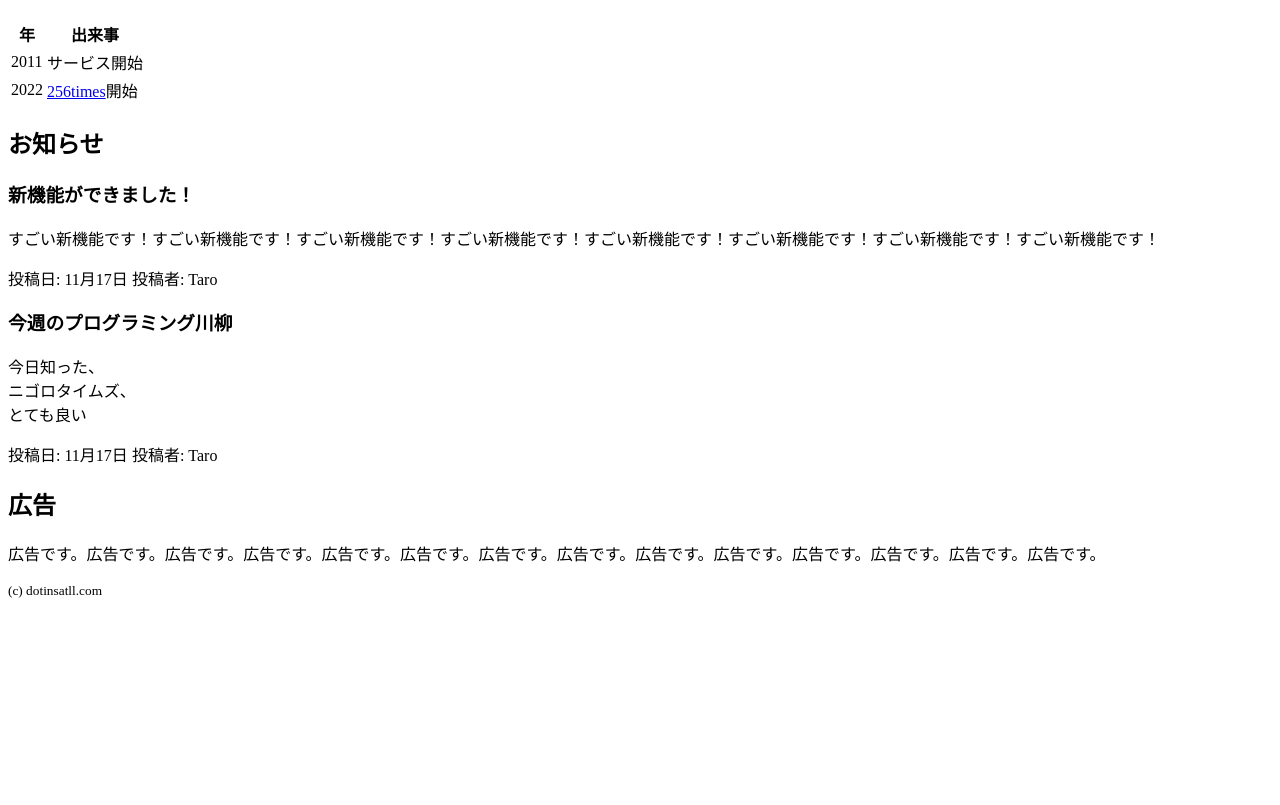
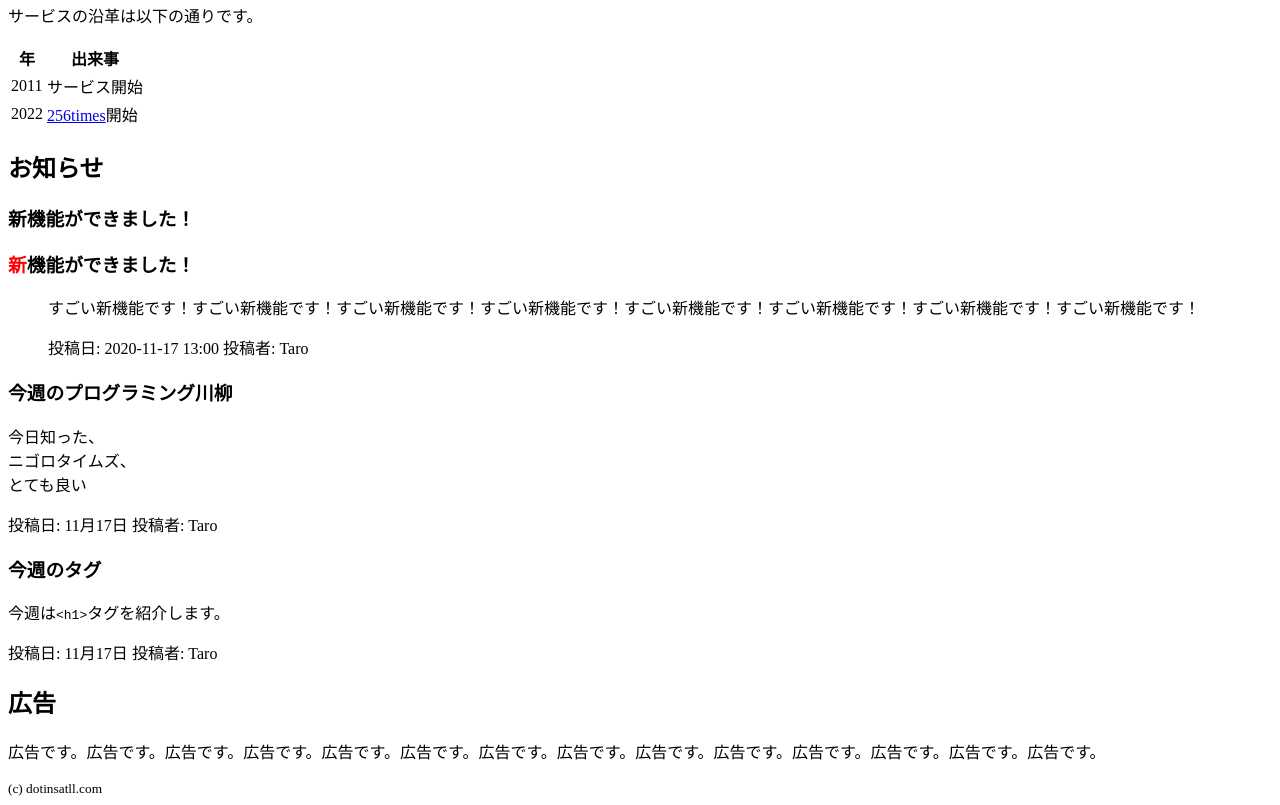
Before and after one commit to GitHubYone/myhtmltags, a plain HTML site: page index.html in a window 1280 px wide. Shown: the part 963-1768 px from the top of the page. Before the commit the page ends 1570 px from the top, so only its background shows below. Drawn offline with Linux system fonts and the light colour scheme.

Commit message:
html_study4

```diff
--- a/index.html
+++ b/index.html
@@ -23,6 +23,7 @@
         <li><a href="#features">サービスの特徴</a></li>
         <li><a href="#lesson">提供中のレッスン</a></li>
         <li><a href="#history">サービスの沿革</a></li>
+        <li><a href="#notice">お知らせ</a></li>
       </ol>
     </nav>
 
@@ -78,18 +79,25 @@
   </table>
 </section>
 
-<section>
+<section id="notice"><!--sectionタグは、囲った部分が文章のまとまりであることを明確に示すこと-->
   <h2>お知らせ</h2>
-  <article>
+  <article><!--articleタグは、独立した記事セクションであることを示すこと-->
     <h3>新機能ができました！</h3>
+    <h3><span style="color: red;">新</span>機能ができました！</h3>
+    <div style="margin-left: 40px;">
     <p>すごい新機能です！すごい新機能です！すごい新機能です！すごい新機能です！すごい新機能です！すごい新機能です！すごい新機能です！すごい新機能です！</p>
-      <footer>
-        <p>投稿日: <time datetime="2020-11-17 13:00">11月17日</time> 投稿者: Taro</p>
-      </footer>
+    <p>投稿日: <time> </time>2020-11-17 13:00</time> 投稿者: Taro</p>
   </article>
   <article>
     <h3>今週のプログラミング川柳</h3>
     <p>今日知った、<br>ニゴロタイムズ、<br>とても良い</p>
+    <footer>
+      <p>投稿日: <time datetime="2020-11-17 13:00">11月17日</time> 投稿者: Taro</p>
+    </footer>
+  </article>
+  <article>
+    <h3>今週のタグ</h3>
+    <p>今週は<code>&lt;h1&gt;</code>タグを紹介します。</p>
     <footer>
       <p>投稿日: <time datetime="2020-11-17 13:00">11月17日</time> 投稿者: Taro</p>
     </footer>
```
